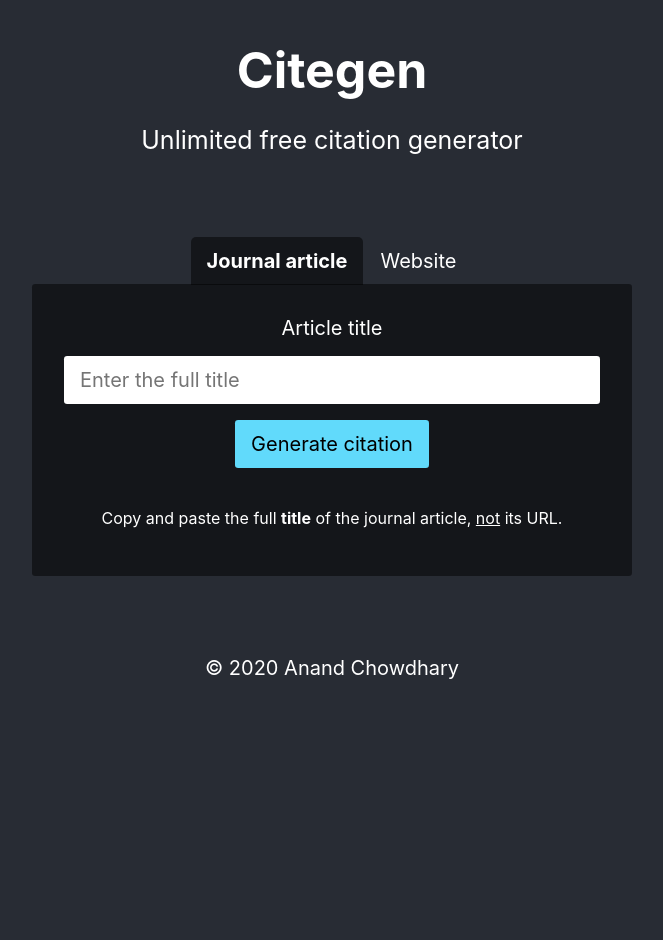
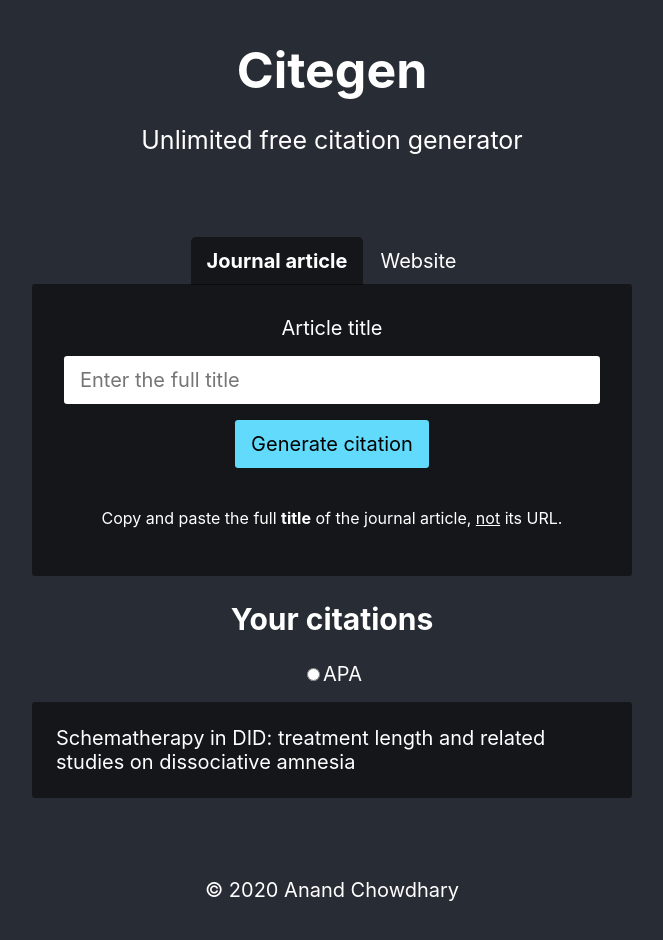
Before and after one commit to AnandChowdhary/citepls, a React (Create React App) app: page / in a window 1280 px wide. Shown: the whole page, without its empty margins (308-971 px from the left). Before the commit the page ends 840 px from the top, so only its background shows below. Built offline with nearby package versions, Linux system fonts and the light colour scheme.

Commit message:
:sparkles: Show a list of articles

```diff
--- a/src/App.css
+++ b/src/App.css
@@ -93,3 +93,16 @@
   border-radius: 0.2rem;
   margin-bottom: 2rem;
 }
+
+.citations article {
+  text-align: left;
+  background-color: rgba(0, 0, 0, 0.5);
+  padding: 1.5rem;
+  border-radius: 0.2rem;
+  margin-top: 1rem;
+}
+.citations article h3,
+.citations article p {
+  margin: 0;
+  font-size: 100%;
+}
--- a/src/components/Home.tsx
+++ b/src/components/Home.tsx
@@ -1,4 +1,4 @@
-import React from "react";
+import React, { useState } from "react";
 import { Tab, Tabs, TabList, TabPanel } from "react-tabs";
 import "react-tabs/style/react-tabs.css";
 
@@ -6,7 +6,39 @@
 import { CitationResult } from "../interfaces/result";
 
 export default () => {
-  const submitHandler = (result: CitationResult) => {};
+  const [results, setResults] = useState<CitationResult[]>([
+    {
+      urls: [
+        "https://api.elsevier.com/content/abstract/scopus_id/85077529745",
+        "https://api.elsevier.com/content/abstract/scopus_id/85077529745?field=author,affiliation",
+        "https://www.scopus.com/inward/record.uri?partnerID=HzOxMe3b&scp=85077529745&origin=inward",
+        "https://www.scopus.com/inward/citedby.uri?partnerID=HzOxMe3b&scp=85077529745&origin=inward"
+      ],
+      url: "https://api.elsevier.com/content/abstract/scopus_id/85077529745",
+      dc: "SCOPUS_ID:85077529745",
+      title:
+        "Schematherapy in DID: treatment length and related studies on dissociative amnesia",
+      creator: "Huntjens R.",
+      publication: "European Journal of Psychotraumatology",
+      isbns: [],
+      date: new Date("2020-12-31T00:00:00.000Z"),
+      doi: "10.1080/20008198.2020.1711638",
+      citations: 0,
+      affiliations: [
+        {
+          name: "University of Groningen",
+          city: "Groningen",
+          country: "Netherlands"
+        }
+      ],
+      number: "1711638",
+      openAccess: true
+    }
+  ]);
+  const submitHandler = (result: CitationResult) => {
+    console.log("Got result", result);
+    setResults([result, ...results]);
+  };
   return (
     <>
       <header>
@@ -26,6 +58,24 @@
             <p>Coming soon...</p>
           </TabPanel>
         </Tabs>
+        {results.length ? (
+          <div className="citations">
+            <h2>Your citations</h2>
+            <div className="radios">
+              <label>
+                <input type="radio" />
+                <span>APA</span>
+              </label>
+            </div>
+            {results.map(result => (
+              <article>
+                <p>{result.title}</p>
+              </article>
+            ))}
+          </div>
+        ) : (
+          ""
+        )}
       </main>
       <footer>
         <p>&copy; 2020 Anand Chowdhary</p>
--- a/src/components/search/Article.tsx
+++ b/src/components/search/Article.tsx
@@ -13,6 +13,7 @@
       const result = await fetchCitationResult(title);
       setError("");
       onSubmit(result);
+      setTitle("");
     } catch (error) {
       setError(error.toString());
       setTimeout(() => {
```
